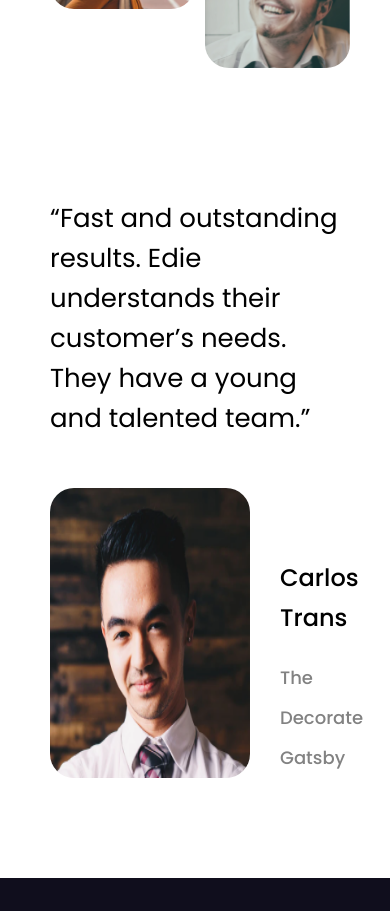
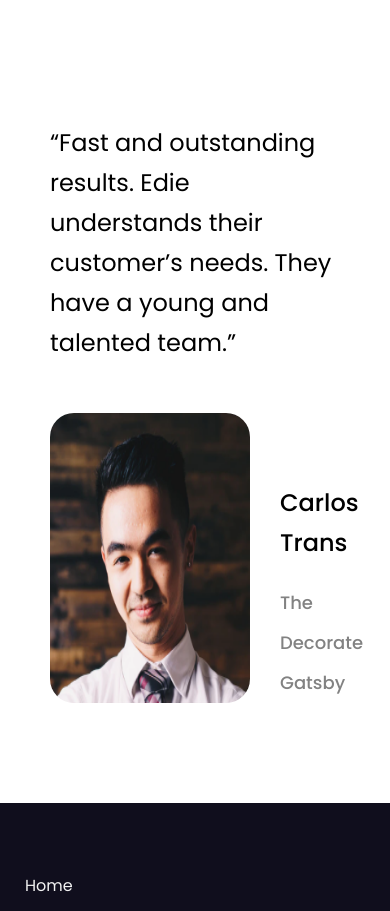
Before and after one commit to nnekasandra/edie-page, a React (Create React App) app: page / in a window 390 px wide. Shown: the part 5000-5911 px from the top of the page. Built offline with nearby package versions, Linux system fonts and the light colour scheme.

Commit message:
heights of services and testimonial fontsize

```diff
--- a/src/App.css
+++ b/src/App.css
@@ -428,6 +428,9 @@ p.contact-footer{
   .service{
     flex-direction: column;
   }
+  .sub-service{
+    height: unset;
+  }
   .project{
     grid-template-columns: 1fr;
     padding:  0 50px 50px;
@@ -437,7 +440,7 @@ p.contact-footer{
     position: unset;
   }
   .testimonial-section p{
-    font-size: 26px;
+    font-size: 24px;
     line-height: 40px;
   }
   .button{
@@ -449,6 +452,7 @@ p.contact-footer{
   }
   .footer{
     grid-template-columns: 1fr;
+    width: 100%;
   }
   .footer-links,
   footer .contact{
```
